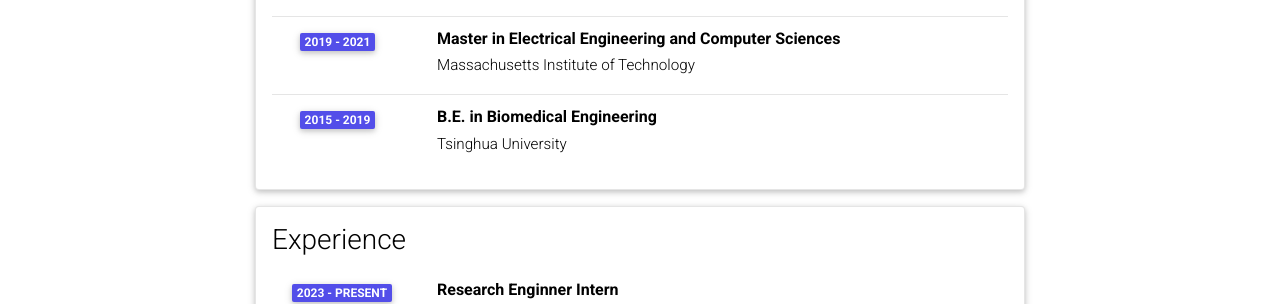
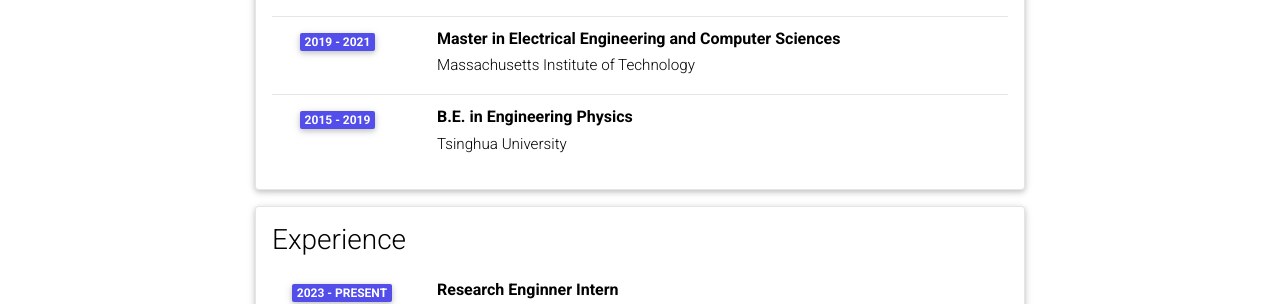
Before and after one commit to molinzhang/molinzhang.github.io, a Jekyll site: the page built from _pages/cv.md, in a window 1280 px wide. Shown: the part 309-613 px from the top of the page. Built offline with Jekyll 4.4.1, drawn with Linux system fonts in a browser that asks for light colours; comment, search, counter and statistics services are not loaded; a style sheet for code colours, icons or effects is not loaded.

Commit message:
Update cv.yml

```diff
--- a/_data/cv.yml
+++ b/_data/cv.yml
@@ -7,7 +7,7 @@
     - title: Master in Electrical Engineering and Computer Sciences
       institution: Massachusetts Institute of Technology
       year: 2019 - 2021
-    - title: B.E. in Biomedical Engineering
+    - title: B.E. in Engineering Physics
       institution: Tsinghua University
       year: 2015 - 2019
       #description:
```
